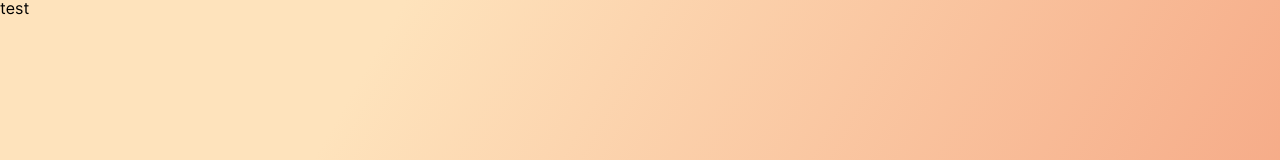
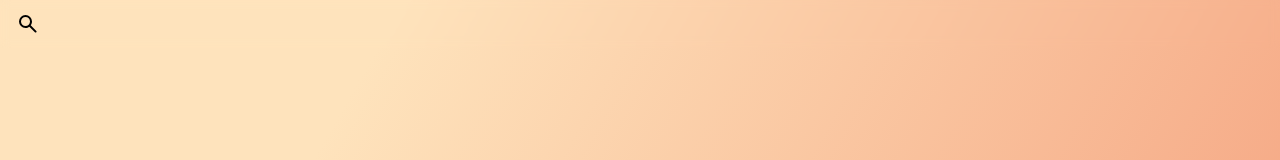
Before and after one commit to kxhcfk/vue-weather-app, a Vue app: page / in a window 1280 px wide. Shown: the top 160 px of the page. Built offline with nearby package versions, Linux system fonts and the light colour scheme.

Commit message:
feat: App markup

```diff
--- a/src/app/App.vue
+++ b/src/app/App.vue
@@ -1,13 +1,28 @@
 <script setup lang="ts">
+import { ref } from "vue";
+import { Header } from "@/widgets/Header";
+import type { Weather } from "@/shared/types/weather";
 
+const weather = ref<Weather | null>(null);
+
+const fetchWeather = async () => {
+    try {
+        const response = await fetch(`https://api.openweathermap.org/data/2.5/weather?lat=44.34&lon=10.99&appid=ea71df48a8312b02626050bab1fd5d84&lang=ru`)
+
+        console.log(response);
+        weather.value = await response.json();
+    } catch (error) {
+        console.log(error);
+    }
+}
 </script>
 
 <template>
-    <div>
-        <h1>test</h1>
+    <div class="app">
+        <Header/>
     </div>
 </template>
 
-<style scoped>
+<style>
 
 </style>
```
